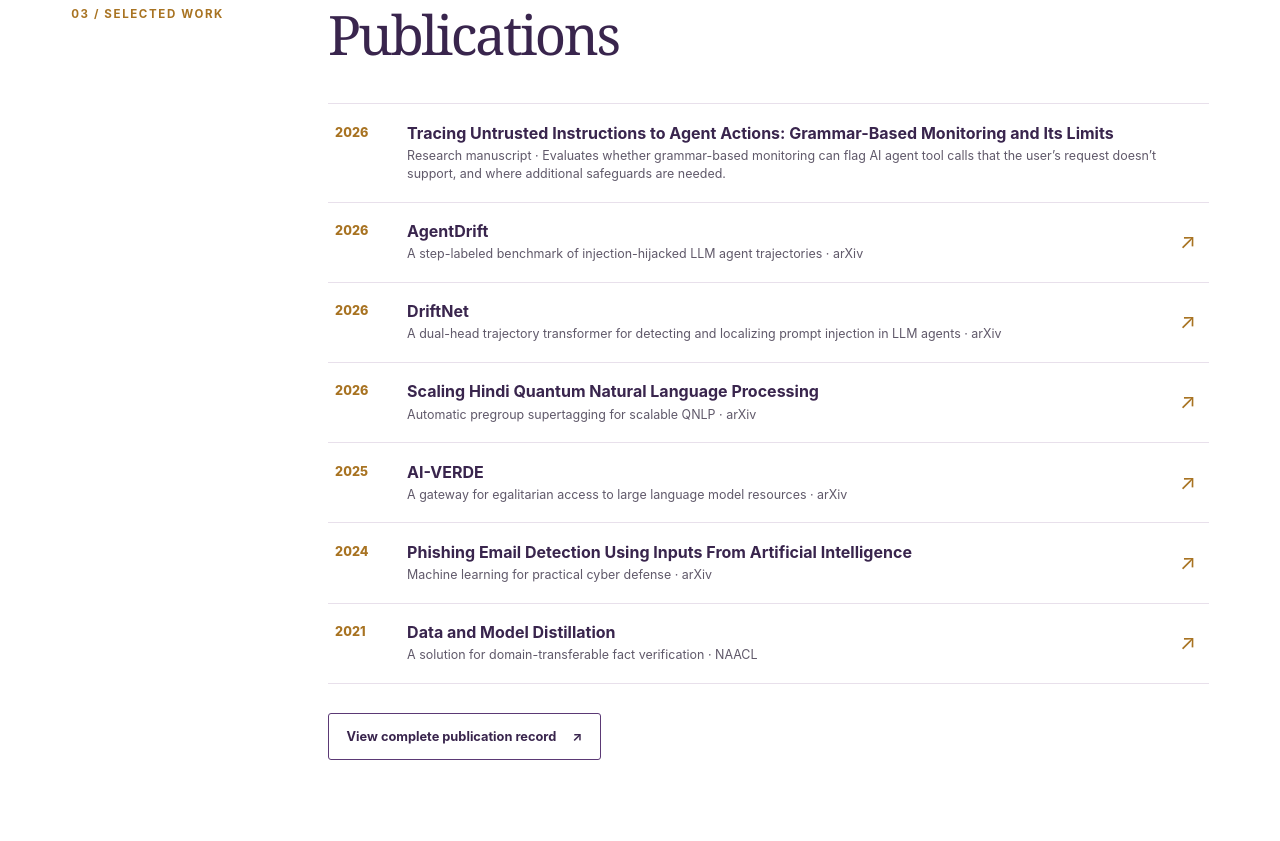
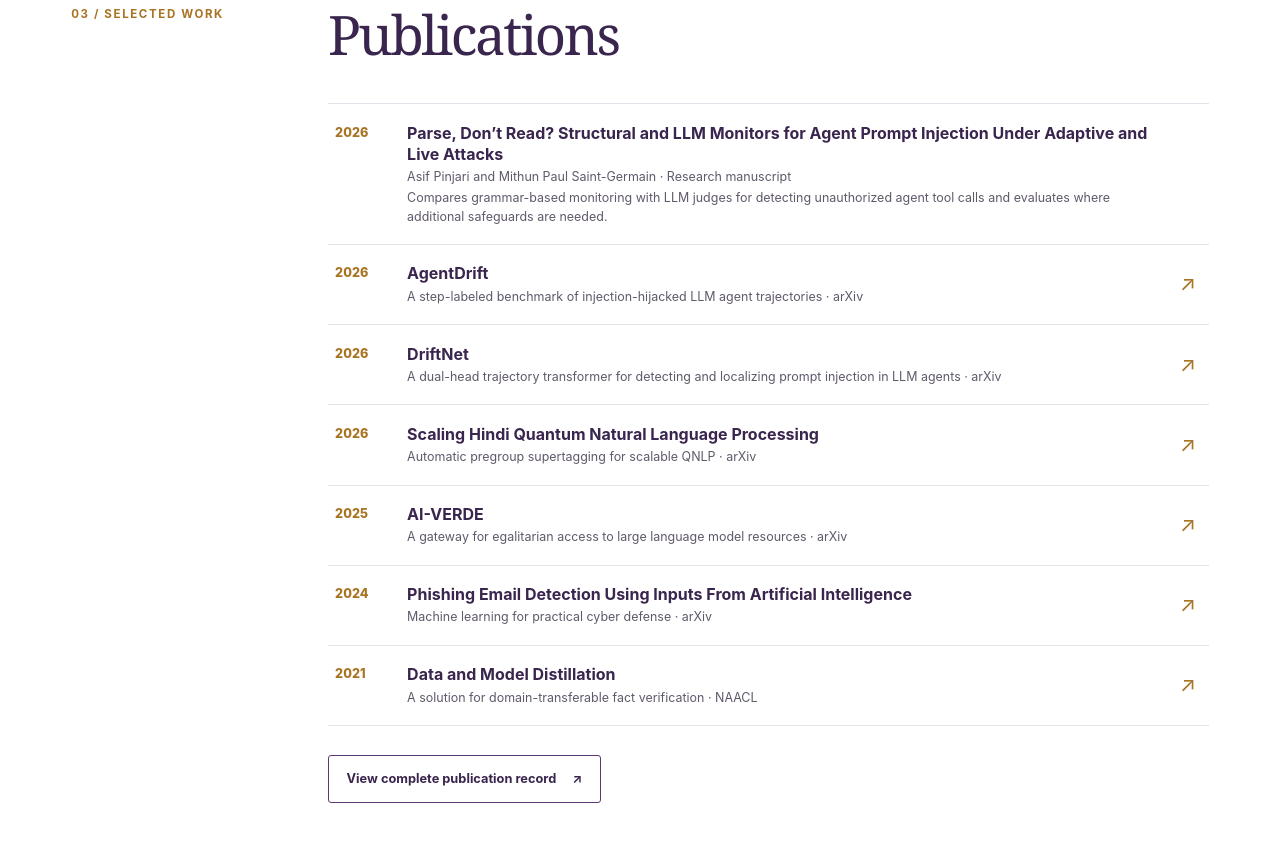
Before and after one commit to kali-ai-security-lab/kali-ai-security-lab.github.io, a plain HTML site: page dist/index.html in a window 1280 px wide. Shown: the part 3440-4281 px from the top of the page. Drawn offline with Linux system fonts and the light colour scheme.

Commit message:
Update monitoring manuscript citation to author version

```diff
--- a/dist/index.html
+++ b/dist/index.html
@@ -125,8 +125,9 @@
           <div class="pub-item reveal">
             <time class="pub-year" datetime="2026">2026</time>
             <span>
-              <strong>Tracing Untrusted Instructions to Agent Actions: Grammar-Based Monitoring and Its Limits</strong>
-              <small>Research manuscript · Evaluates whether grammar-based monitoring can flag AI agent tool calls that the user’s request doesn’t support, and where additional safeguards are needed.</small>
+              <strong>Parse, Don’t Read? Structural and LLM Monitors for Agent Prompt Injection Under Adaptive and Live Attacks</strong>
+              <small>Asif Pinjari and Mithun Paul Saint-Germain · Research manuscript</small>
+              <small>Compares grammar-based monitoring with LLM judges for detecting unauthorized agent tool calls and evaluates where additional safeguards are needed.</small>
             </span>
           </div>
           <a class="pub-item reveal" href="https://arxiv.org/abs/2609.06972" target="_blank" rel="noreferrer">
```
